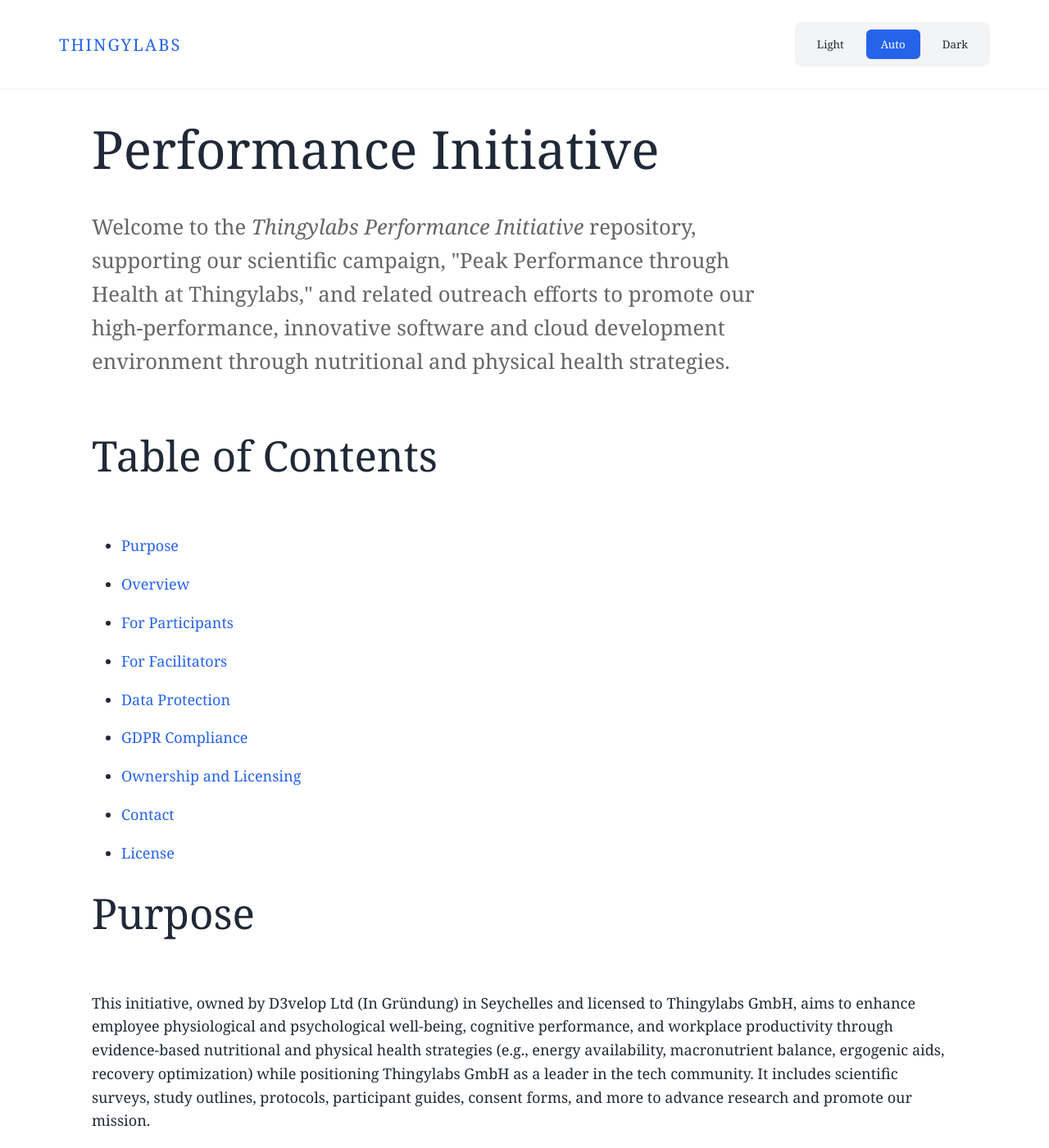
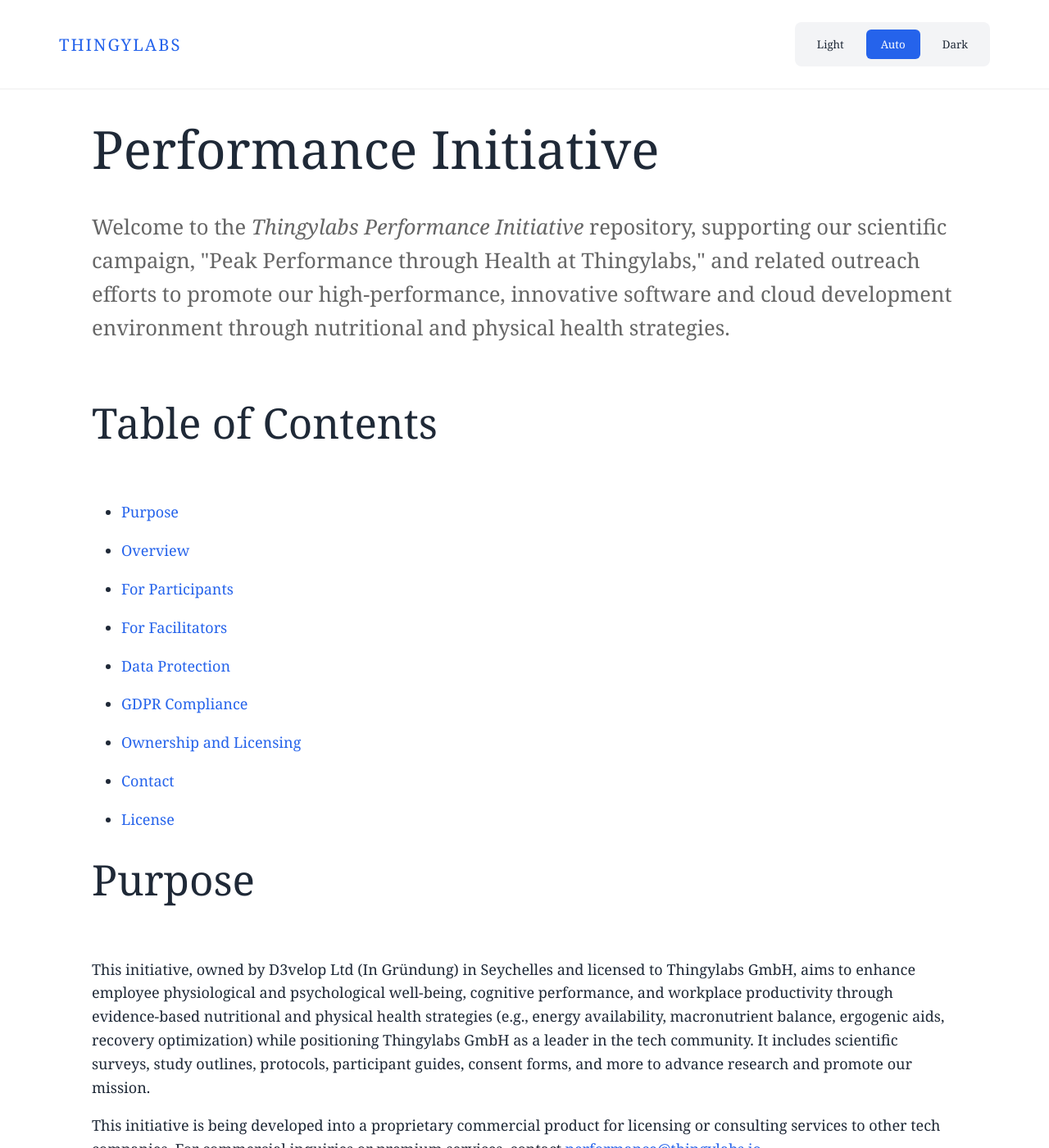
Before and after one commit to thingylabs/performance.thingylabs.io, a Jekyll site: the page built from index.md, in a window 1280 px wide and 1400 px high. Shown: the whole window at 82% size. Built offline with Jekyll 4.4.1, drawn with Linux system fonts in a browser that asks for light colours; some web fonts are replaced.

Commit message:
Remove max-width for headings

```diff
--- a/_layouts/default.html
+++ b/_layouts/default.html
@@ -127,14 +127,12 @@
       font-weight: 300;
       line-height: 1.2;
       margin-bottom: 2rem;
-      max-width: 20ch;
     }
 
     h2 {
       font-size: clamp(2rem, 4vw, 3rem);
       font-weight: 300;
       margin-bottom: 3rem;
-      max-width: 25ch;
     }
 
     h3 {
@@ -201,7 +199,6 @@
     .hero-subtitle {
       font-size: clamp(1.25rem, 2vw, 1.5rem);
       color: var(--text-light);
-      max-width: 60ch;
       margin-bottom: 3rem;
       font-weight: 400;
       line-height: 1.6;
```
